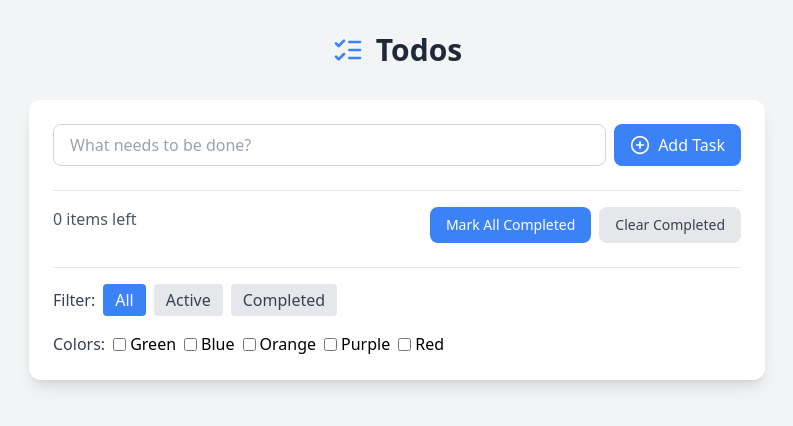
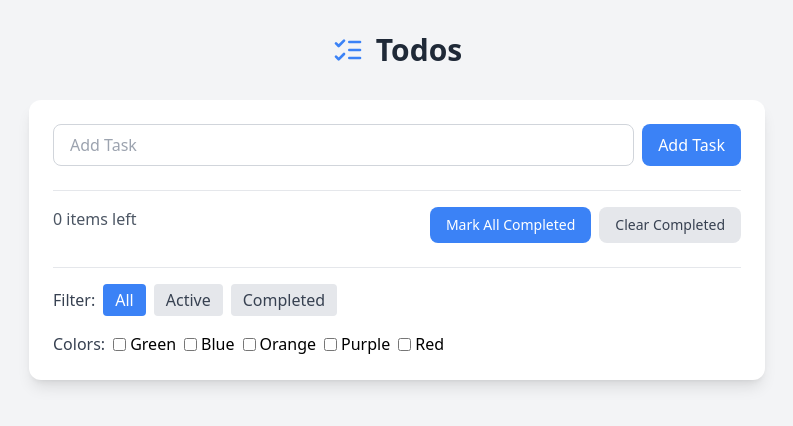
Before and after one commit to shashankjohri07/todo-2, a React (Vite) app: page / in a window 1280 px wide. Shown: the top 426 px of the page, without its empty margins (243-1036 px from the left). Built offline with nearby package versions, Linux system fonts and the light colour scheme.

Commit message:
latest changes

```diff
--- a/package.json
+++ b/package.json
@@ -16,6 +16,7 @@
   },
   "devDependencies": {
     "@eslint/js": "^9.9.1",
+    "@types/prop-types": "^15.7.14",
     "@types/react": "^18.3.5",
     "@types/react-dom": "^18.3.0",
     "@vitejs/plugin-react": "^4.3.1",
--- a/src/components/TodoInput.jsx
+++ b/src/components/TodoInput.jsx
@@ -1,5 +1,5 @@
 import React, { useState } from 'react';
-import { PlusCircle } from 'lucide-react';
+
 
 export function TodoInput({ onAdd }) {
   const [text, setText] = useState('');
@@ -18,14 +18,14 @@ export function TodoInput({ onAdd }) {
         type="text"
         value={text}
         onChange={(e) => setText(e.target.value)}
-        placeholder="What needs to be done?"
+        placeholder="Add Task"
         className="flex-1 px-4 py-2 rounded-lg border border-gray-300 focus:outline-none focus:ring-2 focus:ring-blue-500 focus:border-transparent"
       />
       <button
         type="submit"
         className="px-4 py-2 bg-blue-500 text-white rounded-lg hover:bg-blue-600 focus:outline-none focus:ring-2 focus:ring-blue-500 focus:ring-offset-2 flex items-center gap-2"
       >
-        <PlusCircle size={20} />
+
         Add Task
       </button>
     </form>
```
Also changed, not shown: 1 other file (tests, documents, lock files or other folders).
